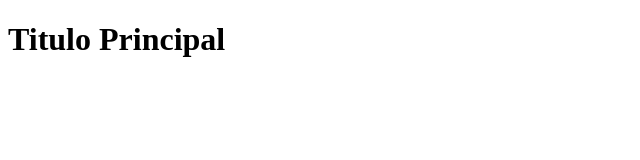
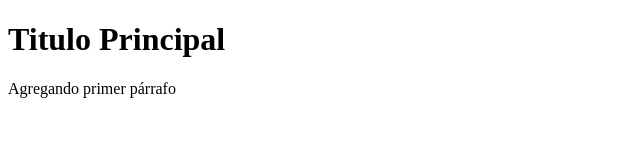
Before and after one commit to stomasch/Curso-Git-y-GitHub, a plain HTML site: page index.html in a window 1280 px wide. Shown: the whole page, without its empty margins (0-640 px from the left). Drawn offline with Linux system fonts and the light colour scheme.

Commit message:
Insertando Párrafo

```diff
--- a/index.html
+++ b/index.html
@@ -7,5 +7,6 @@
 </head>
 <body>
     <h1>Titulo Principal</h1>
+    <p>Agregando primer párrafo</p>
 </body>
 </html>
```
